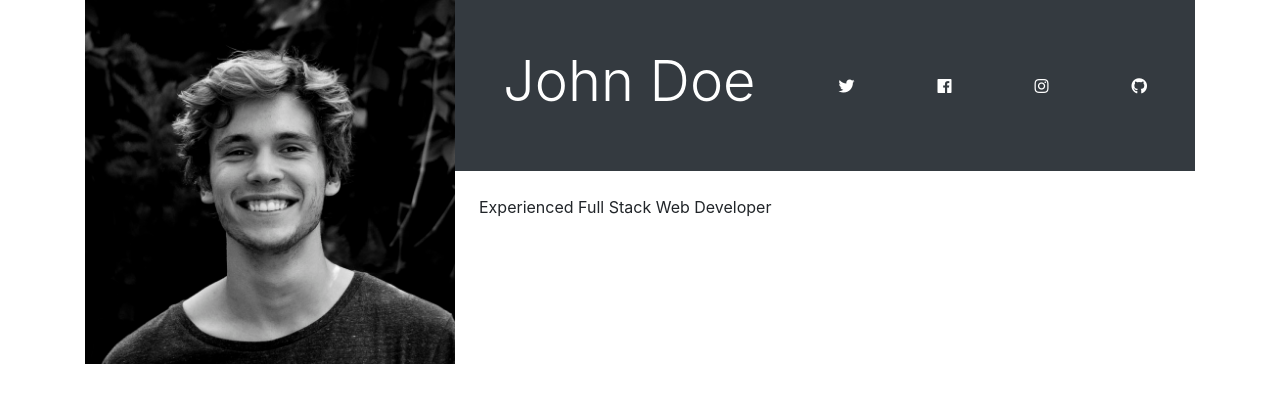
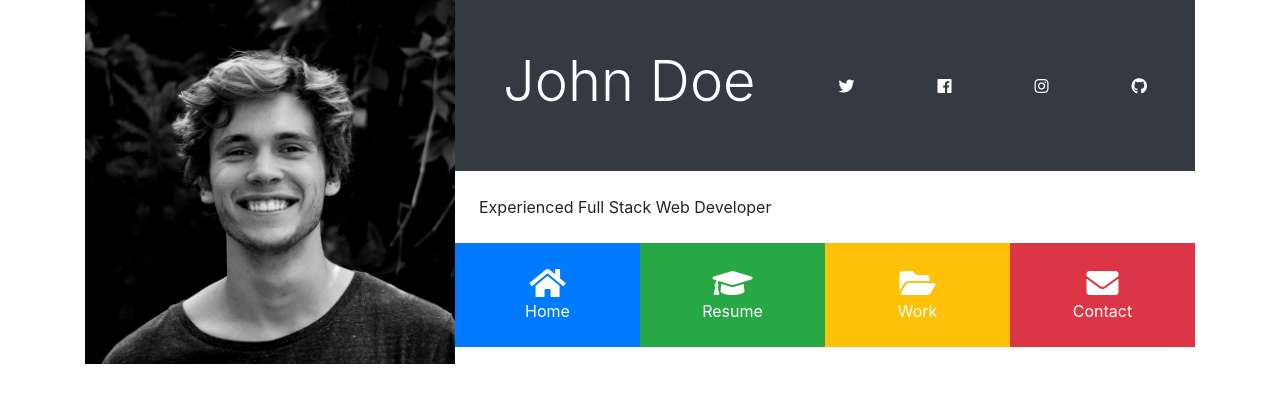
Before and after one commit to martintimma/pvk, a PHP site: page / in a window 1280 px wide. Shown: the top 403 px of the page. Run offline with PHP 8.4, Linux system fonts and the light colour scheme; some libraries are stand-ins or nearby versions.

Commit message:
lehele lisati menüü

```diff
--- a/portfolio/css/style.css
+++ b/portfolio/css/style.css
@@ -6,3 +6,10 @@
 .bg-black {
     color: #fff;
     background: #000;
+}
+#main-header .port-item {
+    width: 30%;
+}
+#main-header .port-item:hover {
+    opacity: 0.8;
+    cursor: pointer;
--- a/portfolio/index.html
+++ b/portfolio/index.html
@@ -47,6 +47,26 @@
                     <div class="p-4 bg-black">
                         Experienced Full Stack Web Developer
                     </div>
+                    <div>
+                        <div class="d-flex flex-row text-white align-items-stretch text-center">
+                            <div class="port-item p-4 bg-primary" data-toggle="collapse" data-target="#home">
+                                <i class="fas fa-home fa-2x d-block"></i>
+                                <span class="d-none d-sm-block">Home</span>
+                            </div>
+                            <div class="port-item p-4 bg-success" data-toggle="collapse" data-target="#resume">
+                                <i class="fas fa-graduation-cap fa-2x d-block"></i>
+                                <span class="d-none d-sm-block">Resume</span>
+                            </div>
+                            <div class="port-item p-4 bg-warning" data-toggle="collapse" data-target="#work">
+                                <i class="fas fa-folder-open fa-2x d-block"></i>
+                                <span class="d-none d-sm-block">Work</span>
+                            </div>
+                            <div class="port-item p-4 bg-danger" data-toggle="collapse" data-target="#contact">
+                                <i class="fas fa-envelope fa-2x d-block"></i>
+                                <span class="d-none d-sm-block">Contact</span>
+                            </div>
+                        </div>
+                    </div>
                 </div>
             </div>
         </div>
```
